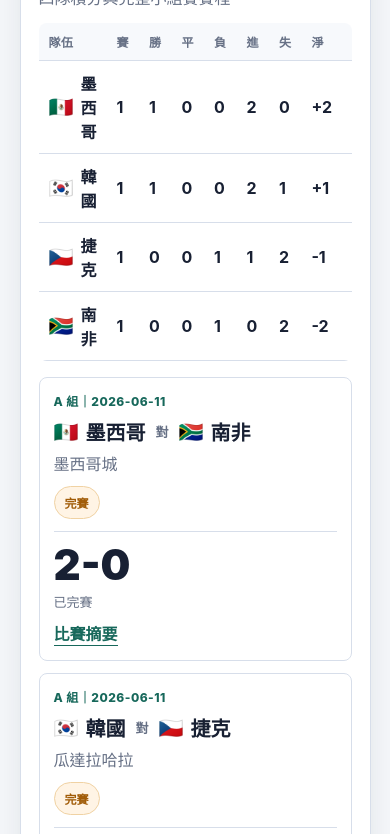
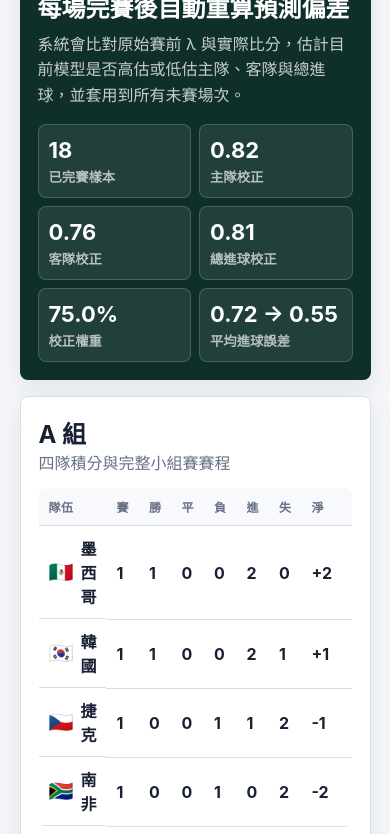
Before and after one commit to DavidLai0216/worldcup-predictor, a website: page public/index.html in a window 390 px wide. Shown: the part 482-1316 px from the top of the page. Drawn offline with Linux system fonts and the light colour scheme.

Commit message:
Add post-match regression calibration

```diff
--- a/public/app.js
+++ b/public/app.js
@@ -331,11 +331,93 @@ function teamStrength(code) {
   };
 }
 
-function predictMatch(homeCode, awayCode) {
+function estimateRawLambdas(homeCode, awayCode) {
   const home = teamStrength(homeCode);
   const away = teamStrength(awayCode);
-  const lambdaHome = clamp(1.18 * home.gf * away.ga, 0.25, 4.2);
-  const lambdaAway = clamp(1.08 * away.gf * home.ga, 0.25, 4.2);
+  return {
+    lambdaHome: clamp(1.18 * home.gf * away.ga, 0.25, 4.2),
+    lambdaAway: clamp(1.08 * away.gf * home.ga, 0.25, 4.2),
+  };
+}
+
+function completedFixtures() {
+  return GROUPS.flatMap((group) => group.fixtures.map((item) => normalizeFixture(item, group)))
+    .filter((fixture) => fixture.status === '完賽' && Number.isFinite(fixture.homeScore) && Number.isFinite(fixture.awayScore));
+}
+
+function fitGoalFactor(samples, predictedKey, actualKey) {
+  const numerator = samples.reduce((sum, sample) => sum + sample[predictedKey] * sample[actualKey], 0);
+  const denominator = samples.reduce((sum, sample) => sum + sample[predictedKey] * sample[predictedKey], 0);
+  if (denominator <= 0) return 1;
+  return clamp(numerator / denominator, 0.65, 1.45);
+}
+
+function meanAbsoluteError(samples, homeFactor = 1, awayFactor = 1) {
+  if (!samples.length) return null;
+  const total = samples.reduce((sum, sample) => {
+    const homeError = Math.abs(sample.predictedHome * homeFactor - sample.actualHome);
+    const awayError = Math.abs(sample.predictedAway * awayFactor - sample.actualAway);
+    return sum + homeError + awayError;
+  }, 0);
+  return total / (samples.length * 2);
+}
+
+function buildRegressionModel() {
+  const samples = completedFixtures().map((fixture) => {
+    const raw = estimateRawLambdas(fixture.home, fixture.away);
+    return {
+      fixture,
+      predictedHome: raw.lambdaHome,
+      predictedAway: raw.lambdaAway,
+      actualHome: fixture.homeScore,
+      actualAway: fixture.awayScore,
+    };
+  });
+
+  if (!samples.length) {
+    return {
+      sampleCount: 0,
+      credibility: 0,
+      homeFactor: 1,
+      awayFactor: 1,
+      totalFactor: 1,
+      maeBefore: null,
+      maeAfter: null,
+    };
+  }
+
+  const fittedHomeFactor = fitGoalFactor(samples, 'predictedHome', 'actualHome');
+  const fittedAwayFactor = fitGoalFactor(samples, 'predictedAway', 'actualAway');
+  const predictedTotal = samples.reduce((sum, sample) => sum + sample.predictedHome + sample.predictedAway, 0);
+  const actualTotal = samples.reduce((sum, sample) => sum + sample.actualHome + sample.actualAway, 0);
+  const fittedTotalFactor = predictedTotal > 0 ? clamp(actualTotal / predictedTotal, 0.65, 1.45) : 1;
+  const credibility = clamp(samples.length / 24, 0, 1);
+  const homeFactor = 1 + (fittedHomeFactor - 1) * credibility;
+  const awayFactor = 1 + (fittedAwayFactor - 1) * credibility;
+  const totalFactor = 1 + (fittedTotalFactor - 1) * credibility;
+
+  return {
+    sampleCount: samples.length,
+    credibility,
+    homeFactor,
+    awayFactor,
+    totalFactor,
+    maeBefore: meanAbsoluteError(samples),
+    maeAfter: meanAbsoluteError(samples, homeFactor * totalFactor, awayFactor * totalFactor),
+  };
+}
+
+const regressionModel = buildRegressionModel();
+
+function applyRegressionCalibration(raw) {
+  const lambdaHome = clamp(raw.lambdaHome * regressionModel.homeFactor * regressionModel.totalFactor, 0.15, 4.8);
+  const lambdaAway = clamp(raw.lambdaAway * regressionModel.awayFactor * regressionModel.totalFactor, 0.15, 4.8);
+  return { lambdaHome, lambdaAway };
+}
+
+function predictMatch(homeCode, awayCode) {
+  const raw = estimateRawLambdas(homeCode, awayCode);
+  const { lambdaHome, lambdaAway } = applyRegressionCalibration(raw);
   const matrix = buildScoreMatrix(lambdaHome, lambdaAway);
   const outcome = matrix.reduce((totals, cell) => {
     if (cell.homeGoals > cell.awayGoals) totals.home += cell.probability;
@@ -346,7 +428,7 @@ function predictMatch(homeCode, awayCode) {
   const scores = matrix
     .sort((a, b) => b.probability - a.probability)
     .slice(0, 10);
-  return { scores, outcome, lambdaHome, lambdaAway };
+  return { scores, outcome, lambdaHome, lambdaAway, rawLambdaHome: raw.lambdaHome, rawLambdaAway: raw.lambdaAway };
 }
 
 function renderTabs() {
@@ -415,7 +497,7 @@ function renderPrediction(fixture) {
     <div class="prediction-list">
       ${prediction.scores.map((score, index) => `<span class="${index === 0 ? 'best-pick' : ''}">${score.homeGoals}-${score.awayGoals} <b>${pct(score.probability)}</b></span>`).join('')}
     </div>
-    <p class="small-text">模型預測｜λ：${prediction.lambdaHome.toFixed(2)} / ${prediction.lambdaAway.toFixed(2)}｜資料來源：種子市場</p>
+    <p class="small-text">模型預測｜校正後 λ：${prediction.lambdaHome.toFixed(2)} / ${prediction.lambdaAway.toFixed(2)}｜原始 λ：${prediction.rawLambdaHome.toFixed(2)} / ${prediction.rawLambdaAway.toFixed(2)}</p>
   `;
 }
 
@@ -437,7 +519,7 @@ function renderFixtureCard(fixture) {
 }
 
 function renderGroups() {
-  $('content').innerHTML = GROUPS.map((group) => {
+  $('content').innerHTML = `${renderRegressionPanel()}${GROUPS.map((group) => {
     const fixtures = group.fixtures.map((item) => normalizeFixture(item, group));
     return `
       <section class="group-section">
@@ -449,7 +531,30 @@ function renderGroups() {
         <div class="fixtures">${fixtures.map(renderFixtureCard).join('')}</div>
       </section>
     `;
-  }).join('');
+  }).join('')}`;
+}
+
+function renderRegressionPanel() {
+  const confidence = pct(regressionModel.credibility);
+  const before = regressionModel.maeBefore === null ? '尚無資料' : regressionModel.maeBefore.toFixed(2);
+  const after = regressionModel.maeAfter === null ? '尚無資料' : regressionModel.maeAfter.toFixed(2);
+  return `
+    <section class="regression-panel">
+      <div>
+        <p class="eyebrow">賽後迴歸校正</p>
+        <h2>每場完賽後自動重算預測偏差</h2>
+        <p>系統會比對原始賽前 λ 與實際比分，估計目前模型是否高估或低估主隊、客隊與總進球，並套用到所有未賽場次。</p>
+      </div>
+      <div class="regression-grid">
+        <span><b>${regressionModel.sampleCount}</b><small>已完賽樣本</small></span>
+        <span><b>${regressionModel.homeFactor.toFixed(2)}</b><small>主隊校正</small></span>
+        <span><b>${regressionModel.awayFactor.toFixed(2)}</b><small>客隊校正</small></span>
+        <span><b>${regressionModel.totalFactor.toFixed(2)}</b><small>總進球校正</small></span>
+        <span><b>${confidence}</b><small>校正權重</small></span>
+        <span><b>${before} → ${after}</b><small>平均進球誤差</small></span>
+      </div>
+    </section>
+  `;
 }
 
 function renderEmptyKnockout(tabId) {
@@ -472,7 +577,7 @@ function renderEmptyKnockout(tabId) {
 }
 
 function renderSourceNote() {
-  $('sourceNote').textContent = '資料更新：2026-06-17。賽程與 A-H/J-L 組積分依 CBS Sports；I 組完賽比分與摘要依 Guardian、FOX Sports、AP 相關報導人工校對。';
+  $('sourceNote').textContent = '資料更新：2026-06-17。賽程與 A-H/J-L 組積分依 CBS Sports；I 組完賽比分與摘要依 Guardian、FOX Sports、AP 相關報導人工校對。每新增一場完賽資料，頁面載入時會重新回歸校正未賽預測。';
 }
 
 function render() {
--- a/public/styles.css
+++ b/public/styles.css
@@ -114,6 +114,59 @@ button.tab {
   padding: 18px;
   box-shadow: var(--shadow);
   margin-bottom: 16px;
+}
+
+.regression-panel {
+  display: grid;
+  grid-template-columns: minmax(260px, 1fr) minmax(420px, 1.4fr);
+  gap: 16px;
+  align-items: center;
+  background: #0f2f2b;
+  color: #ffffff;
+  border-radius: 8px;
+  padding: 18px;
+  box-shadow: var(--shadow);
+  margin-bottom: 16px;
+}
+
+.regression-panel .eyebrow {
+  color: #9ad8ce;
+}
+
+.regression-panel h2 {
+  margin-bottom: 8px;
+}
+
+.regression-panel p {
+  color: rgba(255, 255, 255, 0.76);
+  line-height: 1.6;
+  margin-bottom: 0;
+}
+
+.regression-grid {
+  display: grid;
+  grid-template-columns: repeat(3, minmax(0, 1fr));
+  gap: 8px;
+}
+
+.regression-grid span {
+  display: grid;
+  gap: 4px;
+  min-height: 74px;
+  align-content: center;
+  border: 1px solid rgba(255, 255, 255, 0.18);
+  border-radius: 8px;
+  padding: 10px;
+  background: rgba(255, 255, 255, 0.08);
+}
+
+.regression-grid b {
+  font-size: 22px;
+}
+
+.regression-grid small {
+  color: rgba(255, 255, 255, 0.68);
+  font-weight: 800;
 }
 
 .inactive-stage {
@@ -375,8 +428,13 @@ footer {
     grid-template-columns: 1fr;
   }
 
+  .regression-panel,
   .prediction-summary {
     grid-template-columns: 1fr;
+  }
+
+  .regression-grid {
+    grid-template-columns: repeat(2, minmax(0, 1fr));
   }
 
   .source-pill {
```
